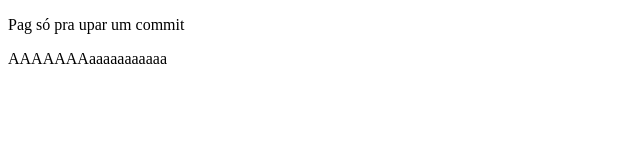
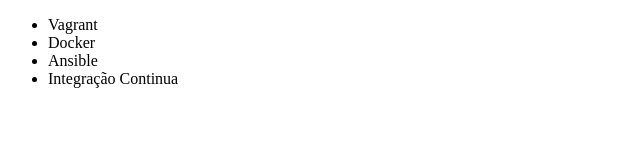
Before and after one commit to IngridBitencurtt/alura-git, a plain HTML site: page index.html in a window 1280 px wide. Shown: the whole page, without its empty margins (0-640 px from the left). Drawn offline with Linux system fonts and the light colour scheme.

Commit message:
Acento adicionado no curso de integração continua

```diff
--- a/index.html
+++ b/index.html
@@ -1,10 +1,15 @@
 <!DOCTYPE html>
-<html>
-    <head>
-        <title>Alura Cursos </title>
-    </head>
-    <body>
-        <p>Pag só pra upar um commit </p>
-        <p>AAAAAAAaaaaaaaaaaa</p>
-    </body>
+<html lang="en">
+<head>
+    <meta charset="UTF-8">
+    <title>Cursos da Alura</title>
+</head>
+<body>
+    <ul>
+        <li>Vagrant</li>
+        <li>Docker</li>
+        <li>Ansible</li>
+        <li>Integração Continua</li>
+    </ul>
+</body>
 </html>
```
